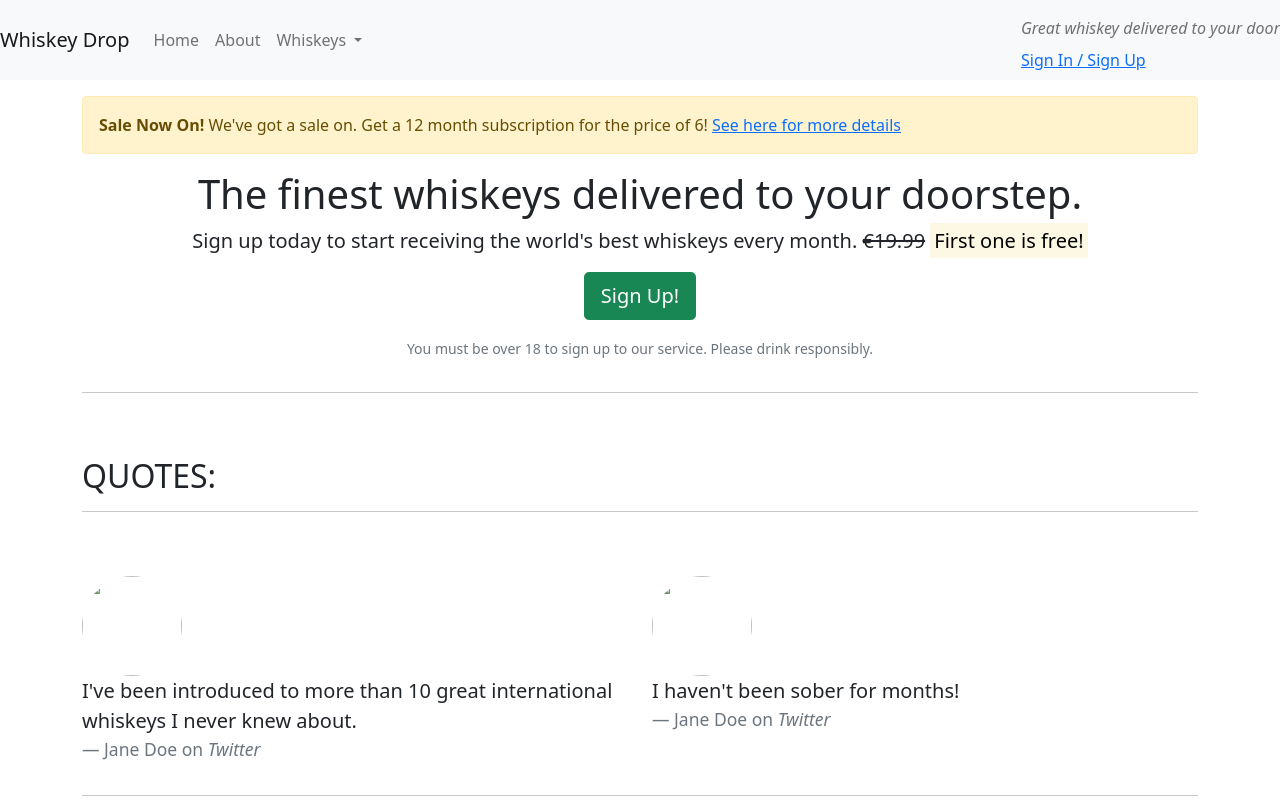
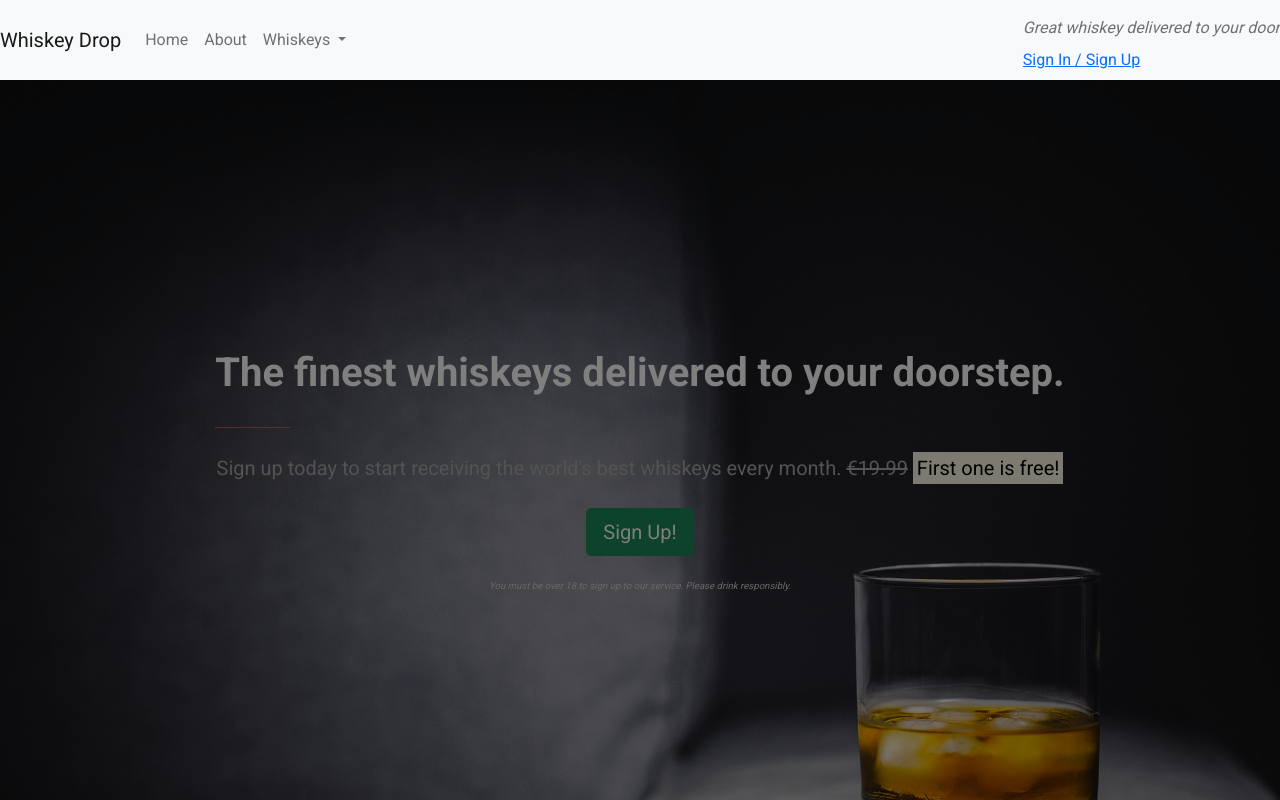
Before and after one commit to DavidTausend/bootstap, a plain HTML site: page index.html in a window 1280 px wide. Shown: the top 800 px of the page. Drawn offline with nearby package versions, Linux system fonts and the light colour scheme.

Commit message:
Updating Callout

```diff
--- /dev/null
+++ b/css/style.css
@@ -0,0 +1,100 @@
+body {
+    font-family: 'Roboto', sans-serif;
+}
+
+/* Containers */
+
+.alert-container {}
+
+.callout-container {
+    height: 100vh;
+
+    background: url('../images/whiskey-background.jpg') no-repeat center center fixed;
+    -webkit-background-size: cover;
+    -moz-background-size: cover;
+    -o-background-size: cover;
+    background-size: cover;
+
+    display: flex;
+    align-items: center;
+    justify-content: center;
+
+    position: relative;
+}
+
+.opaque-overlay {
+    position: absolute;
+    top: 0;
+    left: 0;
+    height: 100%;
+    width: 100%;
+    background-color: rgba(0, 0, 0, 0.5);
+}
+
+.quotes-container {}
+
+.features-container {}
+
+/* Block dividers */
+
+.block-divider {
+    width: 75px;
+    height: 5px;
+    border: 0;
+    background-color: #444;
+}
+
+.block-divider--orange {
+    background-color: #f05f40;
+}
+
+.block-divider--short {
+    width: 35px;
+}
+
+/* Jumbotron */
+
+.jumbotron {
+    background-color: transparent;
+}
+
+.jumbotron h1 {
+    color: white;
+    font-weight: bold;
+    margin-bottom: 30px;
+    color: white;
+}
+
+.jumbotron .lead {
+    color: #a7a7a7;
+    margin: 25px 0;
+}
+
+.jumbotron small {
+    font-size: 60%;
+    font-style: italic;
+    color: #d0d0d0;
+}
+
+/* Buttons */
+
+.btn--cta {
+    font-weight: bold;
+    border-radius: 23px;
+    width: 160px;
+}
+
+.btn--red {
+    color: white;
+    background-color: #f05f40;
+    border-color: #f05f40;
+}
+
+.btn--red:hover,
+.btn--red:active,
+.btn--red:focus,
+.btn--red:active:focus {
+    background-color: #df4929;
+    border-color: #df4929;
+    color: white;
+}
--- a/index.html
+++ b/index.html
@@ -9,6 +9,8 @@
     <link href="https://cdn.jsdelivr.net/npm/bootstrap@5.0.2/dist/css/bootstrap.min.css" rel="stylesheet" integrity="sha384-EVSTQN3/azprG1Anm3QDgpJLIm9Nao0Yz1ztcQTwFspd3yD65VohhpuuCOmLASjC" crossorigin="anonymous">
     <script src="https://cdn.jsdelivr.net/npm/bootstrap@5.0.2/dist/js/bootstrap.bundle.min.js" integrity="sha384-MrcW6ZMFYlzcLA8Nl+NtUVF0sA7MsXsP1UyJoMp4YLEuNSfAP+JcXn/tWtIaxVXM" crossorigin="anonymous"></script>
     <link rel="stylesheet" href="https://use.fontawesome.com/releases/v5.6.1/css/all.css" integrity="sha384-gfdkjb5BdAXd+lj+gudLWI+BXq4IuLW5IT+brZEZsLFm++aCMlF1V92rMkPaX4PP" crossorigin="anonymous">
+    <link href="https://fonts.googleapis.com/css?family=Roboto:400,700" rel="stylesheet">
+    <link rel="stylesheet" href="css/style.css" type="text/css" />
 </head>
 </head>
 
@@ -46,19 +48,23 @@
         </div>
         <!--</div>-->
     </nav>
-    <article class="container mt-3">
-        <div class="row d-none d-sm-block">
-            <div class="col-12">
-                <div class="alert alert-warning">
-                    <strong>Sale Now On!</strong> We've got a sale on. Get a 12 month subscription for the price of 6! <a href="">See here for more details</a>
-                </div>
-            </div>
-        </div>
+    <!--<div class="container alert-container">-->
+    <!--    <div class="row d-none d-sm-block">-->
+    <!--        <div class="col-12">-->
+    <!--            <div class="alert alert-warning">-->
+    <!--                <strong>Sale Now On!</strong> We've got a sale on. Get a 12 month subscription for the price of 6! <a href="">See here for more details</a>-->
+    <!--            </div>-->
+    <!--        </div>-->
+    <!--    </div>-->
+    <!--</div>-->
+    <div class="container-fluid callout-container">
         <!-- Callout -->
+        <div class="opaque-overlay">&nbsp;</div>
         <div class="row">
             <div class="col-12">
                 <section class="callout jumbotron text-center">
-                    <h1>The finest whiskeys delivered to your doorstep.</h1>
+                    <h1 class="jumbotron-header">The finest whiskeys delivered to your doorstep.</h1>
+                    <hr class="block-divider block-divider--orange">
                     <p class="lead">Sign up today to start receiving the world's best whiskeys every month.
                         <s class="d-none d-sm-inline">€19.99</s>
                         <span class="d-inline d-sm-none"><br></span>
@@ -68,9 +74,11 @@
                 </section>
             </div>
         </div>
-        <!-- /.callout -->
-        <hr>
-        <!-- Quotes -->
+    </div>
+    <!-- /.callout -->
+
+    <!-- Quotes -->
+    <div class="container quotes-container">
         <section class="quotes">
             <div class="row">
                 <div class="col-12 my-5">
@@ -107,9 +115,11 @@
                 </div>
             </div>
         </section>
-        <!-- /.quotes -->
-        <hr>
-        <!-- Features -->
+    </div>
+    <!-- /.quotes -->
+
+    <!-- Features -->
+    <div class="features-container">
         <section class="features">
             <div class="row">
                 <div class="col-12 my-5">
@@ -141,8 +151,8 @@
                 </div>
             </div>
         </section>
-        <!-- /.features -->
-    </article>
+    </div>
+    <!-- /.features -->
 
     <div class="modal" tabindex="-1" role="dialog" id="signUpModal">
         <div class="modal-dialog" role="document">
```
Also changed, not shown: images/girl-image.png (added), images/guy-image.png (added), images/whiskey-background.jpg (added).
